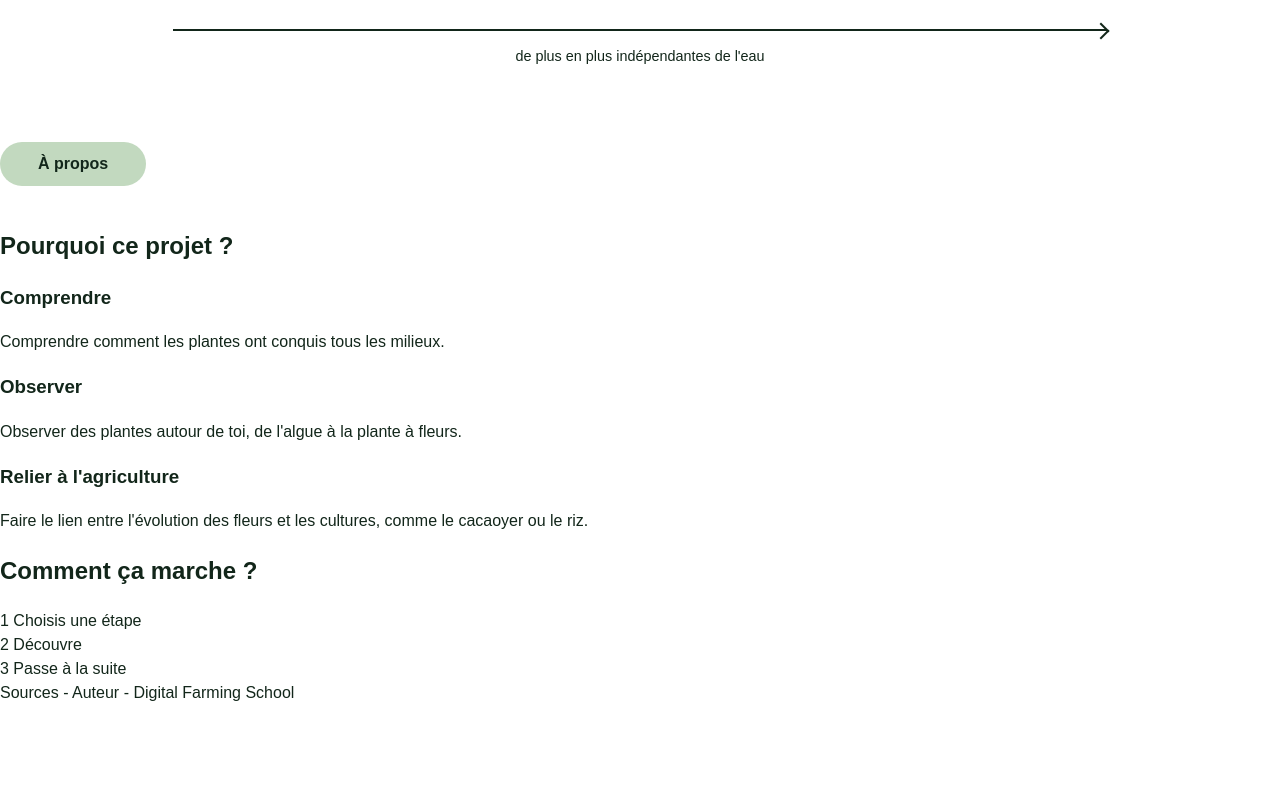
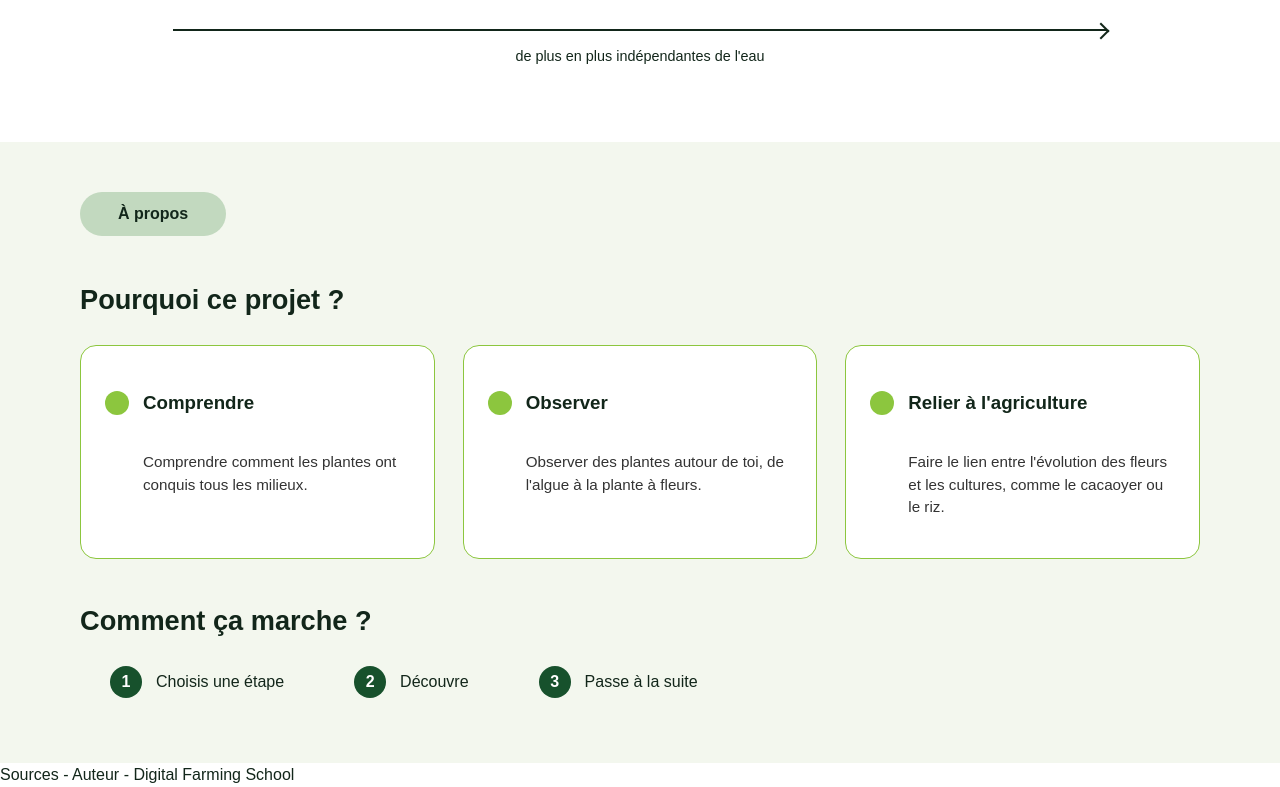
Before and after one commit to jeanmarie10/Brief-1-PlantEvo_Viewer, a plain HTML site: page index.html in a window 1280 px wide. Shown: the part 1236-2023 px from the top of the page. Before the commit the page ends 1941 px from the top, so only its background shows below. Drawn offline with Linux system fonts and the light colour scheme; a web font is replaced by a local one.

Commit message:
Accueil: section À propos

```diff
--- a/css/style.css
+++ b/css/style.css
@@ -269,3 +269,63 @@ a {
     font-size: 0.9rem;
     font-weight: 500;
 }
+.section-apropos {
+    background-color: #F3F7EE;
+    padding: 50px 80px 65px;
+}
+.section-apropos h2 {
+    font-size: 1.7rem;
+    margin-bottom: 24px;
+}
+.grille-pourquoi {
+    display: grid;
+    grid-template-columns: repeat(3, 1fr);
+    gap: 28px;
+    margin-bottom: 42px;
+}
+.carte-pourquoi {
+    background-color: #ffffff;
+    border: 1.5px solid #8CC63E;
+    border-radius: 16px;
+    padding: 24px;
+}
+.entete-pourquoi {
+    display: flex;
+    align-items: center;
+    gap: 14px;
+    margin-bottom: 12px;
+}
+.point-vert {
+    width: 24px;
+    height: 24px;
+    border-radius: 50%;
+    background-color: #8CC63E;
+    flex-shrink: 0;
+}
+.carte-pourquoi p {
+    padding-left: 38px;
+    font-size: 0.95rem;
+    color: #333333;
+}
+.liste-marche {
+    display: flex;
+    gap: 70px;
+    padding-left: 30px;
+}
+.etape-marche {
+    display: flex;
+    align-items: center;
+    gap: 14px;
+    font-weight: 500;
+}
+.numero-sombre {
+    width: 32px;
+    height: 32px;
+    border-radius: 50%;
+    background-color: #17512C;
+    color: #ffffff;
+    display: flex;
+    align-items: center;
+    justify-content: center;
+    font-weight: 700;
+}
```
